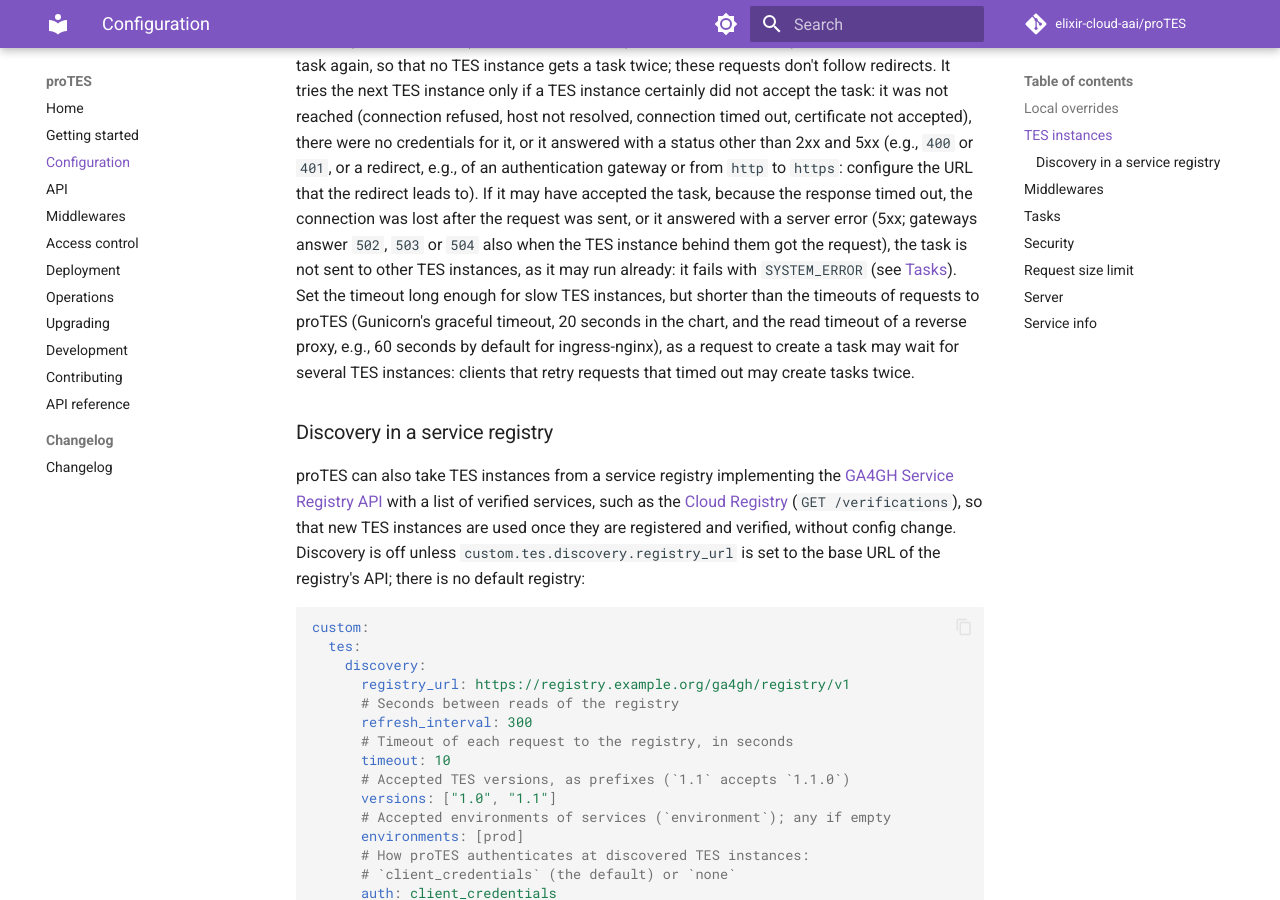
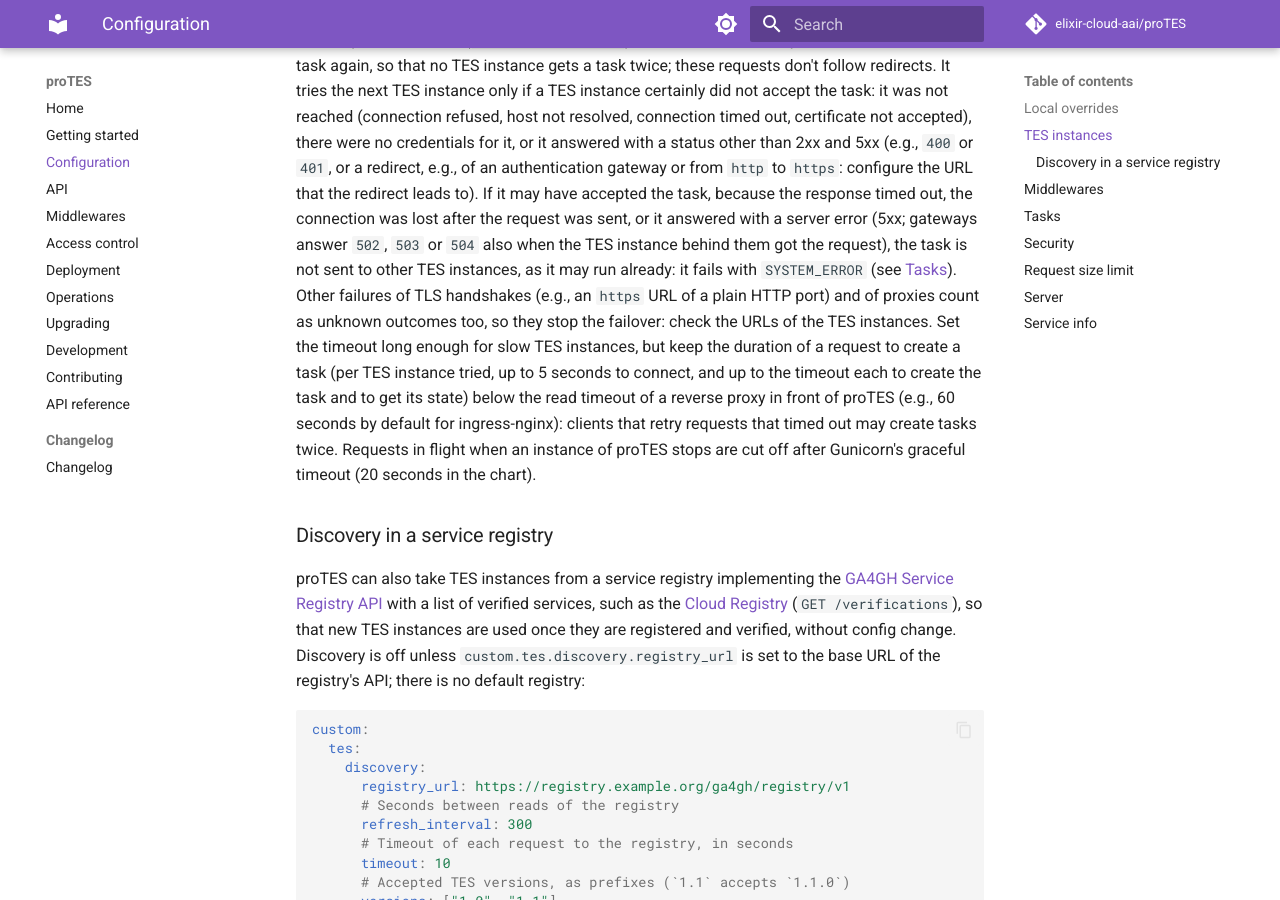
Before and after one commit to elixir-cloud-aai/proTES, an MkDocs documentation site: the page built from docs/configuration.md, in a window 1280 px wide and 900 px high, scrolled down 1352 px. Built offline with MkDocs 1.6.1 and Material for MkDocs 9.7.7, drawn with Linux system fonts in a browser that asks for light colours; comment, search, counter and statistics services are not loaded.

Commit message:
fix: track tasks that backends serve invalid
Review fixes: after a backend accepted a task, any error of getting it
(e.g., an unknown state) is logged, and the task is stored with its
backend and tracked, instead of failing with 500 (which clients could
retry, creating the task twice). Docs: TLS and proxy failures stop the
failover; size the timeout by the read timeout of a reverse proxy.

Co-Authored-By: Claude Opus 5.5 <noreply@anthropic.com>

```diff
--- a/docs/configuration.md
+++ b/docs/configuration.md
@@ -82,12 +82,17 @@ connection was lost after the request was sent, or it answered with a
 server error (5xx; gateways answer `502`, `503` or `504` also when the TES
 instance behind them got the request), the task is not sent to other TES
 instances, as it may run already: it fails with `SYSTEM_ERROR` (see
-[Tasks](api.md#tasks)). Set the timeout long enough for slow TES instances,
-but shorter than the timeouts of requests to proTES (Gunicorn's graceful
-timeout, 20 seconds in the chart, and the read timeout of a reverse proxy,
-e.g., 60 seconds by default for ingress-nginx), as a request to create a
-task may wait for several TES instances: clients that retry requests that
-timed out may create tasks twice.
+[Tasks](api.md#tasks)). Other failures of TLS handshakes (e.g., an `https`
+URL of a plain HTTP port) and of proxies count as unknown outcomes too, so
+they stop the failover: check the URLs of the TES instances. Set the
+timeout long enough for slow TES instances, but keep the duration of a
+request to create a task (per TES instance tried, up to 5 seconds to
+connect, and up to the timeout each to create the task and to get its
+state) below the read timeout of a reverse proxy in front of proTES (e.g.,
+60 seconds by default for ingress-nginx): clients that retry requests that
+timed out may create tasks twice. Requests in flight when an instance of
+proTES stops are cut off after Gunicorn's graceful timeout (20 seconds in
+the chart).
 
 ### Discovery in a service registry
 
```
Also changed, not shown: 4 other files.
